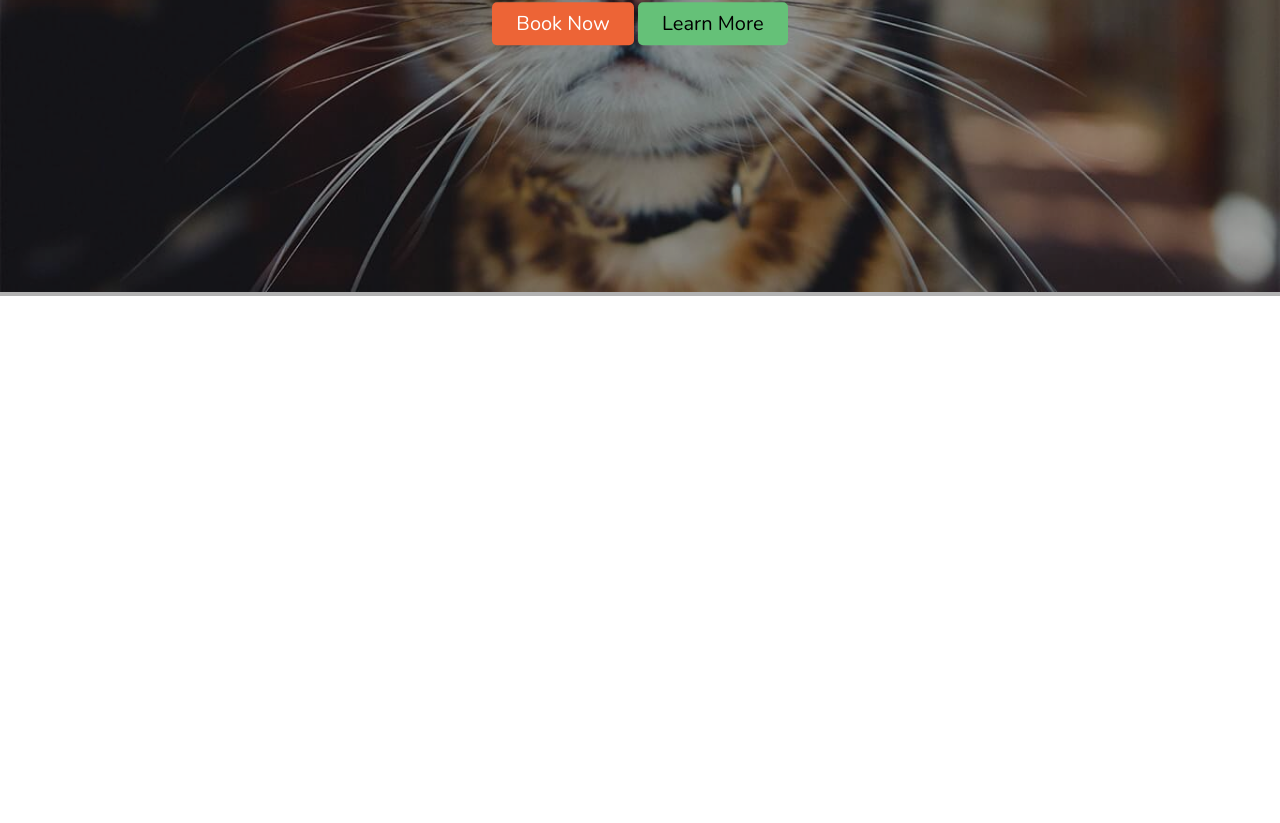
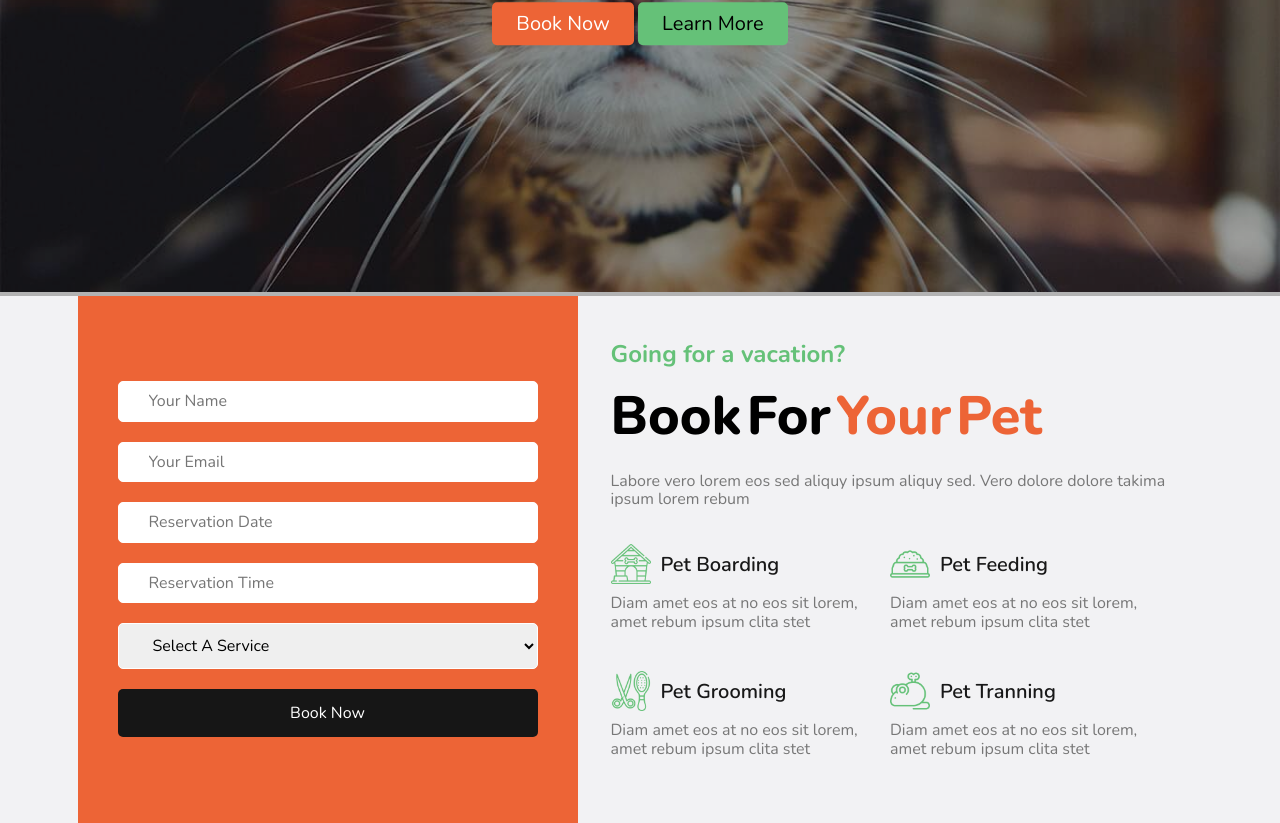
Before and after one commit to Cisco1cisco/Petlover, a plain HTML site: page index.html in a window 1280 px wide. Shown: the part 662-1485 px from the top of the page. Before the commit the page ends 958 px from the top, so only its background shows below. Drawn offline with nearby package versions, Linux system fonts and the light colour scheme.

Commit message:
Added the Booking Section

```diff
--- a/css/main.css
+++ b/css/main.css
@@ -420,3 +420,187 @@ header .icon span {
 }
 
 /* End Landing */
+
+/* Start Booking */
+
+.book {
+    background-color: #f2f2f4;
+    padding: 0 15px;
+    display: flex;
+    justify-content: center;
+}
+
+@media (max-width: 991px) {
+    .book {
+        flex-direction: column;
+        align-items: center;
+    }
+}
+
+.book .re {
+    background-color: var(--main-colorone , #e84a15);
+    padding: 80px 40px;
+    display: flex;
+    align-items: center;
+    flex-basis: 40%;
+
+}
+
+@media (max-width: 991px) {
+    .book .re {
+        width: 70%;
+    }
+}
+
+@media (max-width: 768px) {
+    .book .re {
+        width: 80%;
+    }
+}
+
+@media (max-width: 576px) {
+    .book .re {
+        width: 100%;
+        padding: 80px 40px;
+    }
+}
+
+.book .re form {
+    display: flex;
+    flex-direction: column;
+    width: 100%;
+}
+
+.book .re form input:not(input[type="submit"]),
+.book .re form select {
+    padding: 10px 30px;
+    margin-bottom: 20px;
+    border-radius: 5px;
+    -webkit-border-radius: 5px;
+    -moz-border-radius: 5px;
+    -ms-border-radius: 5px;
+    -o-border-radius: 5px;
+    border: 1px solid white;
+}
+
+.book .re form input:not(input[type="submit"]):hover,
+.book .re form select:hover {
+    outline: none;
+}
+
+.book .re form input[type="submit"] {
+    font-size: 16px;
+    background-color: #161616;
+    color: white;
+    border: none;
+    padding: 15px 12px;
+    border-radius: 5px;
+    -webkit-border-radius: 5px;
+    -moz-border-radius: 5px;
+    -ms-border-radius: 5px;
+    -o-border-radius: 5px;
+    cursor: pointer;
+}
+
+.book .re form input[type="submit"]:hover {
+    background-color: black;
+}
+
+.book .ads {
+    padding: 45px 33px;
+    flex-basis: 50%;
+}
+
+@media (max-width: 991px) {
+    .book .ads {
+        width: 70%;
+    }
+}
+
+@media (max-width: 768px) {
+    .book .ads {
+        width: 100%;
+    }
+}
+
+@media (max-width: 576px) {
+    .book .ads {
+        padding: 45px 10px;
+    }
+}
+
+.book .ads .title h4 {
+    font-size: 24px;
+    margin-bottom: 16px;
+    color: var(--main-colortwo , #65c178);
+}
+
+.book .ads .title h1 {
+    font-size: 54px;
+    word-spacing: -10px;
+    font-weight: 800;
+    margin-bottom: 25px;
+    margin-top: 10px;
+}
+
+@media (max-width: 768px) {
+    .book .ads .title h1 {
+        font-size: 40px;
+    }
+}
+
+@media (max-width: 576px) {
+    .book .ads .title h1 {
+        word-spacing: -5px;
+        font-size: 30px;
+    }
+}
+
+.book .ads .title h1 span {
+    color: var(--main-colorone , #ed6436);
+}
+
+.book .ads .title p {
+    color: #777777;
+    font-size: 16px;
+    margin-bottom: 16px;
+}
+
+.book .ads .ads-content {
+    display: flex;
+    flex-wrap: wrap;
+}
+
+.book .ads .ads-content .ad {
+    flex-basis: 50%;
+    padding: 20px 20px 20px 0;
+}
+
+@media (max-width: 576px) {
+    .book .ads .ads-content .ad {
+        flex-basis: 100%;
+    }
+}
+
+.book .ads .ads-content .ad .label {
+    display: flex;
+    align-items: center;
+    margin-bottom: 10px;
+}
+
+.book .ads .ads-content .ad .label img {
+    margin-right: 10px;
+}
+
+.book .ads .ads-content .ad .label h5 {
+    color: #181818;
+    font-size: 20px;
+    font-weight: 600;
+}
+
+.book .ads .ads-content .ad p {
+    font-size: 16px;
+    color: #777777;
+}
+
+/* End Booking */
--- a/index.html
+++ b/index.html
@@ -102,6 +102,63 @@
         </div>
     </div>
     <!-- End Landing -->
+    <!-- Start Booking -->
+    <div class="book">
+        <div class="re">
+            <form action="">
+                <input type="text" name="name" placeholder="Your Name">
+                <input type="email" name="email" placeholder="Your Email">
+                <input placeholder="Reservation Date" type="text" onfocus="(this.type='date')">
+                <input placeholder="Reservation Time" type="text" onfocus="(this.type='time')">
+                <select name="service">
+                    <option value="" disabled selected>Select A Service</option>
+                    <option value="">Service 1</option>
+                    <option value="">Service 2</option>
+                    <option value="">Service 3</option>
+                </select>
+                <input type="submit" value="Book Now">
+            </form>
+        </div>
+        <div class="ads">
+            <div class="title">
+                <h4>Going for a vacation?</h4>
+                <h1>Book For <span>Your Pet</span></h1>
+                <p>Labore vero lorem eos sed aliquy ipsum aliquy sed. Vero dolore dolore takima ipsum lorem rebum</p>
+
+            </div>
+            <div class="ads-content">
+                <div class="ad">
+                    <div class="label">
+                        <img src="./Photos/dog-house.png" alt="photo" width="40px">
+                        <h5>Pet Boarding</h5>
+                    </div>
+                    <p>Diam amet eos at no eos sit lorem, amet rebum ipsum clita stet</p>
+                </div>
+                <div class="ad">
+                    <div class="label">
+                        <img src="./Photos/pet-bowl.png" alt="photo" width="40px">
+                        <h5>Pet Feeding</h5>
+                    </div>
+                    <p>Diam amet eos at no eos sit lorem, amet rebum ipsum clita stet</p>
+                </div>
+                <div class="ad">
+                    <div class="label">
+                        <img src="./Photos/grooming.png" alt="photo" width="40px">
+                        <h5>Pet Grooming</h5>
+                    </div>
+                    <p>Diam amet eos at no eos sit lorem, amet rebum ipsum clita stet</p>
+                </div>
+                <div class="ad">
+                    <div class="label">
+                        <img src="./Photos/mouse-toy.png" alt="photo" width="40px">
+                        <h5>Pet Tranning</h5>
+                    </div>
+                    <p>Diam amet eos at no eos sit lorem, amet rebum ipsum clita stet</p>
+                </div>
+            </div>
+        </div>
+    </div>
+    <!-- End Booking -->
 </body>
 
 </html>
```
Also changed, not shown: Photos/dog-house.png (added), Photos/grooming.png (added), Photos/mouse-toy.png (added), Photos/pet-bowl.png (added).
